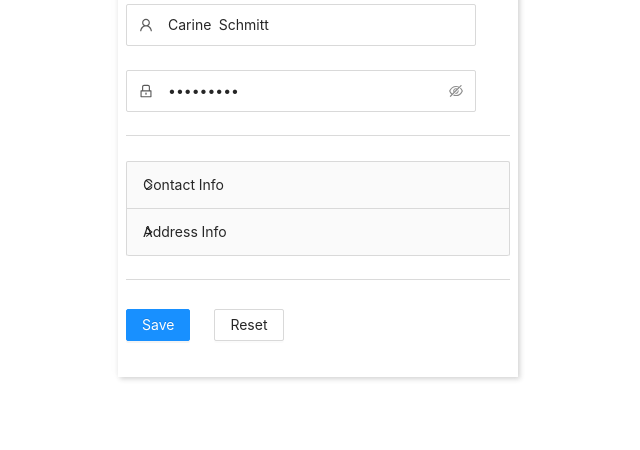
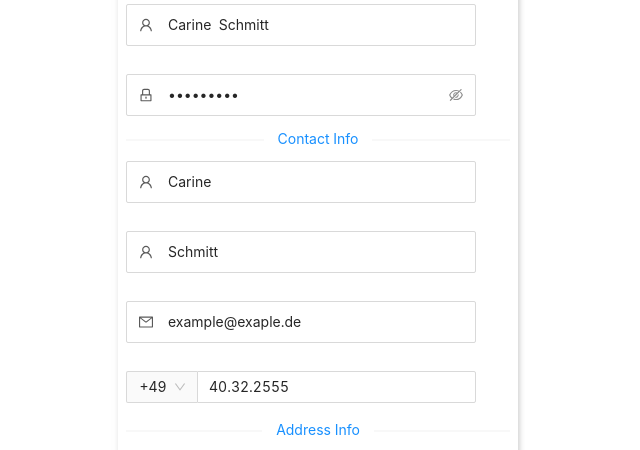
Before and after one commit to dominikhaid/node-base-server, a Next.js app: page /profil in a window 1280 px wide. Shown: the part 336-786 px from the top of the page, without its empty margins (322-962 px from the left). Built offline with nearby package versions, Linux system fonts and the light colour scheme.

Commit message:
fixed form fields

```diff
--- a/src/components/Forms/DefaultProfilForm.jsx
+++ b/src/components/Forms/DefaultProfilForm.jsx
@@ -25,14 +25,12 @@ export default function ProfilForm(props) {
         rules: [{required: true, message: 'Please input your username!'}],
       },
       input: {
-        defaultValue:
-          props.user && props.user.userName ? props.user.userName : '',
         prefix: <UserOutlined />,
         placeholder: 'User Name',
       },
     },
     {
-      fromItem: {
+      formItem: {
         name: 'password',
         rules: [{required: true, message: 'Please input your password!'}],
       },
@@ -40,8 +38,6 @@ export default function ProfilForm(props) {
         type: 'password',
         prefix: <LockOutlined />,
         placeholder: 'Password',
-        defaultValue:
-          props.user && props.user.password ? props.user.password : '',
       },
     },
   ];
@@ -55,10 +51,6 @@ export default function ProfilForm(props) {
       input: {
         prefix: <UserOutlined />,
         placeholder: 'First Name',
-        defaultValue:
-          props.user && props.user.contactFirstName
-            ? props.user.contactFirstName
-            : '',
       },
     },
     {
@@ -69,10 +61,6 @@ export default function ProfilForm(props) {
       input: {
         prefix: <UserOutlined />,
         placeholder: 'Last Name',
-        defaultValue:
-          props.user && props.user.contactLastName
-            ? props.user.contactLastName
-            : '',
       },
     },
     {
@@ -92,7 +80,6 @@ export default function ProfilForm(props) {
       input: {
         prefix: <MailOutlined />,
         placeholder: 'E-Mail',
-        defaultValue: props.user && props.user.email ? props.user.email : '',
       },
     },
     {
@@ -113,7 +100,6 @@ export default function ProfilForm(props) {
         ),
         style: {width: '100%'},
         placeholder: 'Phone',
-        defaultValue: props.user && props.user.phone ? props.user.phone : '',
       },
     },
   ];
@@ -127,20 +113,15 @@ export default function ProfilForm(props) {
       input: {
         prefix: <PushpinOutlined />,
         placeholder: 'Address',
-        defaultValue:
-          props.user && props.user.addressLine1 ? props.user.addressLine1 : '',
       },
     },
     {
-      formItem: {},
+      formItem: {name: 'adress2'},
       input: {
         prefix: <PushpinOutlined />,
         placeholder: 'Address',
-        defaultValue:
-          props.user && props.user.addressLine2 ? props.user.addressLine2 : '',
       },
     },
-
     {
       formItem: {
         name: 'city',
@@ -154,10 +135,8 @@ export default function ProfilForm(props) {
       input: {
         prefix: <HomeOutlined />,
         placeholder: 'City',
-        defaultValue: props.user && props.user.city ? props.user.city : '',
       },
     },
-
     {
       formItem: {
         name: 'state',
@@ -171,10 +150,8 @@ export default function ProfilForm(props) {
       input: {
         prefix: <HomeOutlined />,
         placeholder: 'State',
-        defaultValue: props.user && props.user.state ? props.user.state : '',
       },
     },
-
     {
       formItem: {
         name: 'postalcode',
@@ -183,11 +160,8 @@ export default function ProfilForm(props) {
       input: {
         prefix: <HomeOutlined />,
         placeholder: 'Postalcode',
-        defaultValue:
-          props.user && props.user.postalCode ? props.user.postalCode : '',
       },
     },
-
     {
       formItem: {
         name: 'country',
@@ -201,20 +175,37 @@ export default function ProfilForm(props) {
       input: {
         prefix: <FlagOutlined />,
         placeholder: 'Country',
-        defaultValue:
-          props.user && props.user.country ? props.user.country : '',
       },
     },
   ];
 
+  const initialValues = {
+    username: props.user && props.user.userName ? props.user.userName : '',
+    password: props.user && props.user.password ? props.user.password : '',
+    firstname:
+      props.user && props.user.contactFirstName
+        ? props.user.contactFirstName
+        : '',
+    lastname:
+      props.user && props.user.contactLastName
+        ? props.user.contactLastName
+        : '',
+    email: props.user && props.user.email ? props.user.email : '',
+    phone: props.user && props.user.phone ? props.user.phone : '',
+    adress1:
+      props.user && props.user.addressLine1 ? props.user.addressLine1 : '',
+    adress2:
+      props.user && props.user.addressLine2 ? props.user.addressLine2 : '',
+    city: props.user && props.user.city ? props.user.city : '',
+    state: props.user && props.user.state ? props.user.state : '',
+    postalcode:
+      props.user && props.user.postalCode ? props.user.postalCode : '',
+    country: props.user && props.user.country ? props.user.country : '',
+  };
   //STYLES
   const layout = {
     labelCol: {span: 0},
     wrapperCol: {span: 24},
-  };
-
-  const tailLayout = {
-    wrapperCol: {offset: 0, span: 20},
   };
 
   //HANDLER
@@ -236,8 +227,9 @@ export default function ProfilForm(props) {
             : null
         }
         {...layout}
-        name="basic"
-        initialValues={{remember: true}}
+        scrollToFirstError={true}
+        name="profil"
+        initialValues={initialValues}
         onFinish={onFinish}
         onFinishFailed={onFinishFailed}
       >
@@ -250,29 +242,24 @@ export default function ProfilForm(props) {
         />
         <Divider className={'ant-primary'} plain></Divider>
         {formFieldsUser.map(field => {
-          console.log(field);
           return <DefaultInput {...field} />;
         })}
-        <Divider className={'ant-primary'} plain></Divider>
-        <Collapse accordion>
-          <Panel header="Contact Info" key="1">
+        <Divider className={'ant-primary'} plain>
+          Contact Info
+        </Divider>
+
         {formFieldsContact.map(field => {
           return <DefaultInput {...field} />;
         })}
-          </Panel>
-          <Panel header="Address Info" key="2">
+        <Divider className={'ant-primary'} plain>
+          Address Info
+        </Divider>
         {formFieldsAddress.map(field => {
           return <DefaultInput {...field} />;
         })}
-          </Panel>
-        </Collapse>
+
         <Divider className={'ant-primary'} plain></Divider>
-        <Form.Item
-          {...tailLayout}
-          style={{marginTop: '1rem'}}
-          name="remember"
-          valuePropName="checked"
-        >
+
         <Space size={'large'}>
           <Button type="primary" htmlType="submit">
             Save
@@ -281,7 +268,6 @@ export default function ProfilForm(props) {
             Reset
           </Button>
         </Space>
-        </Form.Item>
       </Form>
     </>
   );
--- a/src/pages/index.js
+++ b/src/pages/index.js
@@ -28,6 +28,11 @@ export default function Index(props) {
             </Link>
           </li>
           <li>
+            <Link href="/products">
+              <a>products</a>
+            </Link>
+          </li>
+          <li>
             <Link href="/card">
               <a>card</a>
             </Link>
```
Also changed, not shown: src/components/Forms/DefaultLoginFrom.jsx (+18 -12 lines), src/pages/products.js (added, +23 -0 lines). Lines whose indentation alone changed are shown as unchanged.
